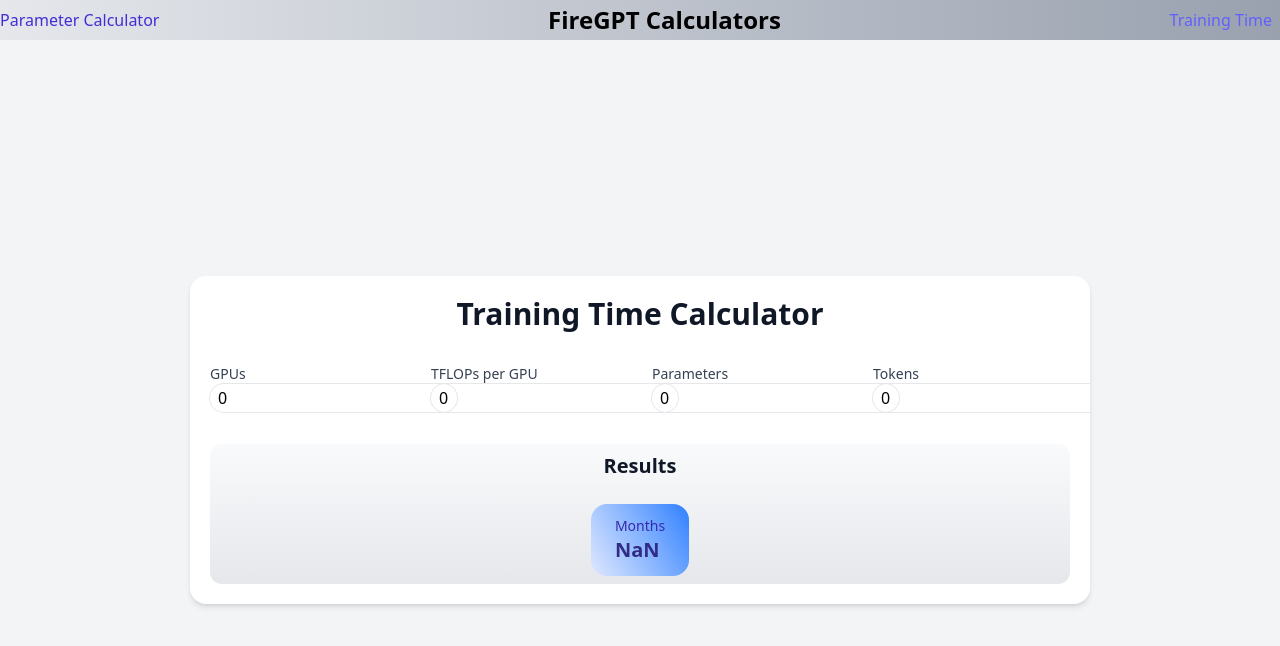
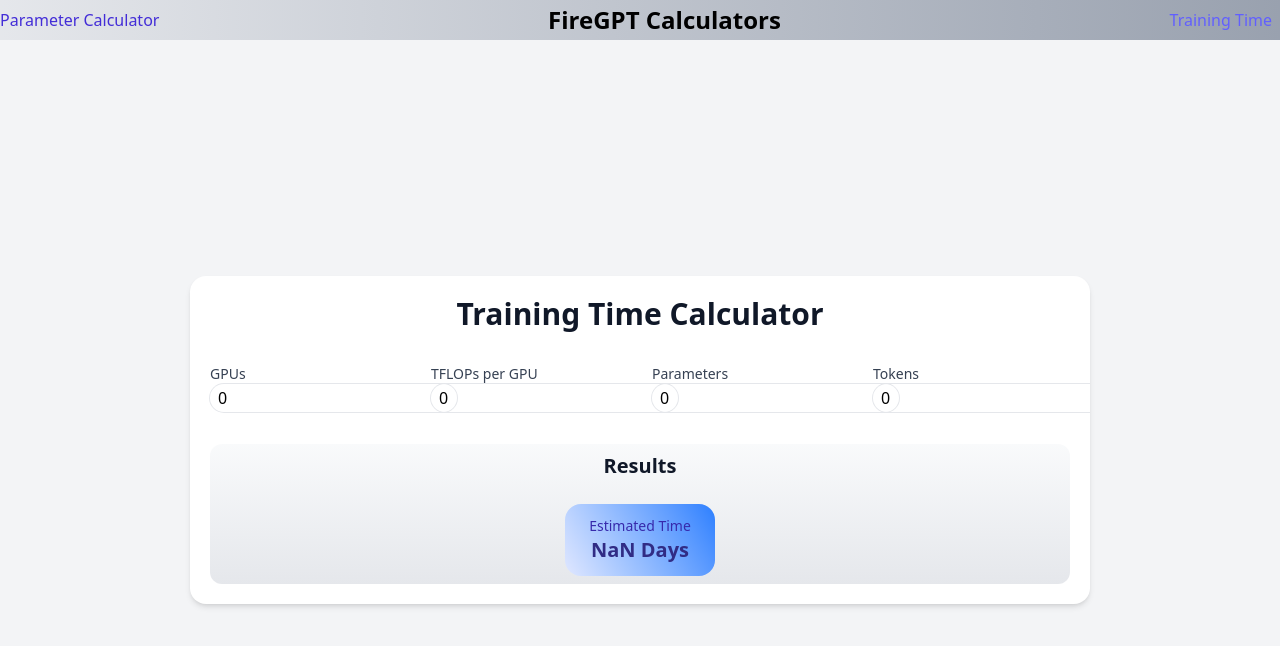
Before and after one commit to hacker4ofakind/transformer-tools, a React (Vite) app: page /training-time in a window 1280 px wide. Shown: the top 646 px of the page. Built offline with nearby package versions, Linux system fonts and the light colour scheme; no server answers.

Commit message:
neat rounding

```diff
--- a/src/Home.tsx
+++ b/src/Home.tsx
@@ -240,6 +240,10 @@
   }
 
   const formatNumber = (num: number) => {
+    if (num >= 1e12) return Math.round(num / 1e12) + 'T'
+    if (num >= 1e9) return Math.round(num / 1e9) + 'B'
+    if (num >= 1e6) return Math.round(num / 1e6) + 'M'
+    if (num >= 1e3) return Math.round(num / 1e3) + 'K'
     return new Intl.NumberFormat().format(num)
   }
 
--- a/src/TrainingTime.tsx
+++ b/src/TrainingTime.tsx
@@ -152,8 +152,22 @@
     setShouldSave(true);
   }
 
-  const formatNumber = (num: number) => {
-    return num<=30 ? new Intl.NumberFormat().format(num) : new Intl.NumberFormat().format(num/30)
+  const formatTime = (days: number) => {
+    if (days === 0) return '0 Days';
+    if (days >= 365) {
+      const years = Math.round((days / 365) * 2) / 2;
+      return `${years} Year${years !== 1 ? 's' : ''}`;
+    }
+    if (days >= 30) {
+      const months = Math.round(days / 30);
+      return `${months} Month${months !== 1 ? 's' : ''}`;
+    }
+    const weeks = Math.round(days / 7);
+    if (weeks >= 1) {
+      return `${weeks} Week${weeks !== 1 ? 's' : ''}`;
+    }
+    const roundedDays = Math.round(days);
+    return `${roundedDays} Day${roundedDays !== 1 ? 's' : ''}`;
   }
 
   return (
@@ -184,10 +198,9 @@
 
         <div className="max-h-[140px] bg-linear-to-b from-gray-50 to-gray-200 p-4 rounded-xl flex flex-col gap-2 justify-center items-center">
           <h2 className="text-xl font-semibold text-gray-900 mb-4">Results</h2>
-            <div className="bg-linear-60 from-indigo-100 to-blue-500 px-6 py-3 rounded-2xl max-w-[600px]">
-              {results.days <=30 ? <p className="text-sm font-medium text-indigo-800">Days</p>
-              : <p className="text-sm font-medium text-indigo-800">Months</p>}
-              <p className="text-xl font-bold text-indigo-900">{formatNumber(results.days)}</p>
+            <div className="bg-linear-60 from-indigo-100 to-blue-500 px-6 py-3 rounded-2xl max-w-[600px] flex flex-col items-center">
+              <p className="text-sm font-medium text-indigo-800">Estimated Time</p>
+              <p className="text-xl font-bold text-indigo-900">{formatTime(results.days)}</p>
             </div>
         </div>
       </div>
```
